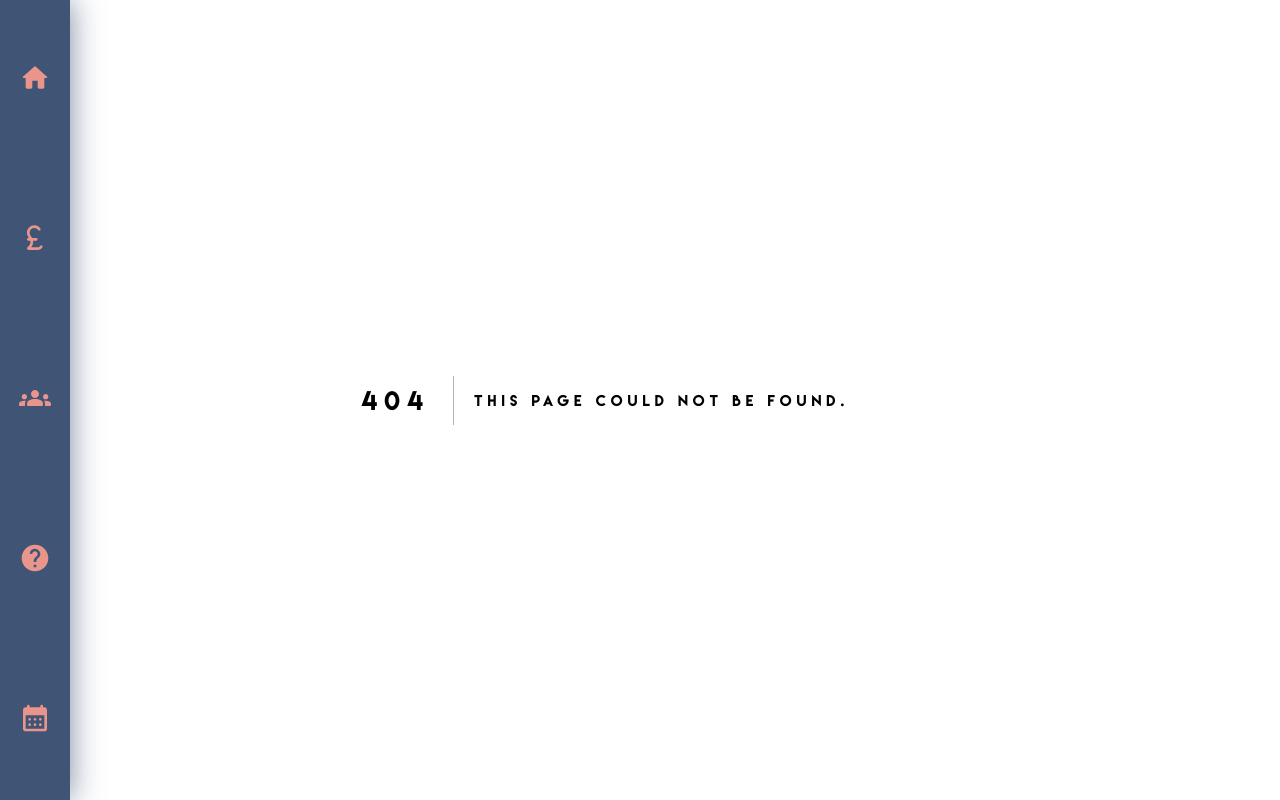
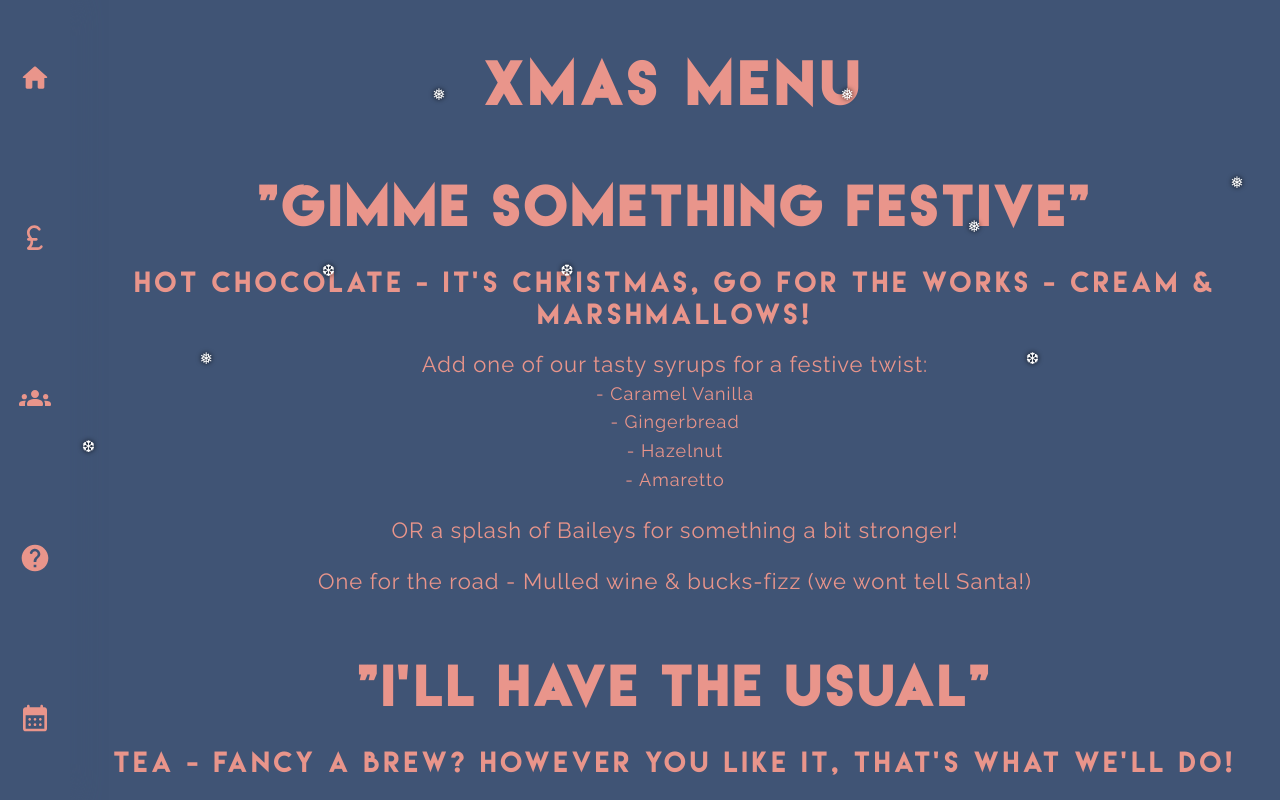
Before and after one commit to declanharrop/alice-and-the-hair, a Next.js app: page /xmas-menu in a window 1280 px wide. Before the commit this address had no page. Shown: the top 800 px of the page. Built offline with nearby package versions, Linux system fonts and the light colour scheme.

Commit message:
Added xmas menu

```diff
--- /dev/null
+++ b/src/pages/xmas-menu.js
@@ -0,0 +1,51 @@
+import XmasMenuStyles from '../styles/XmasMenu.styles';
+
+export default function XmasMenu() {
+  return (
+    <XmasMenuStyles>
+      <h1>Xmas Menu</h1>
+      <main>
+        <h2>"GIMME SOMETHING FESTIVE"</h2>
+        <div className="item">
+          <h3>
+            Hot chocolate - it’s Christmas, go for the works - cream &
+            marshmallows!
+          </h3>
+          <h5>Add one of our tasty syrups for a festive twist:</h5>
+          <p>- Caramel Vanilla</p>
+          <p>- Gingerbread</p>
+          <p>- Hazelnut</p>
+          <p>- Amaretto</p>
+          <h5>OR a splash of Baileys for something a bit stronger!</h5>
+          <h5>
+            One for the road - Mulled wine & bucks-fizz (we wont tell Santa!)
+          </h5>
+        </div>
+        <h2>"I’LL HAVE THE USUAL"</h2>
+        <div className="item">
+          <h3>
+            Tea - fancy a brew? However you like it, that’s what we’ll do!
+          </h3>
+          <h5>Coffee - lattes, cappuccinos & mocha galore!</h5>
+          <h5>Our usual cold drinks and alternative teas available too.</h5>
+          <h5>*Decaf & non dairy available</h5>
+        </div>
+      </main>
+
+      <div className="snowflakes" aria-hidden="true">
+        <div className="snowflake">❅</div>
+        <div className="snowflake">❆</div>
+        <div className="snowflake">❅</div>
+        <div className="snowflake">❆</div>
+        <div className="snowflake">❅</div>
+        <div className="snowflake">❆</div>
+        <div className="snowflake">❅</div>
+        <div className="snowflake">❆</div>
+        <div className="snowflake">❅</div>
+        <div className="snowflake">❆</div>
+        <div className="snowflake">❅</div>
+        <div className="snowflake">❆</div>
+      </div>
+    </XmasMenuStyles>
+  );
+}
--- /dev/null
+++ b/src/styles/XmasMenu.styles.js
@@ -0,0 +1,170 @@
+import styled from 'styled-components';
+
+const XmasMenuStyles = styled.div`
+  background-color: var(--navy);
+  padding: 5vh 10px;
+  color: var(--peach);
+  h1 {
+    margin-bottom: 50px;
+  }
+  main {
+    max-width: 1200px;
+    margin: 0 auto;
+    .item {
+      margin-top: 30px;
+      margin-bottom: 60px;
+    }
+    h3 {
+      font-size: 2.6rem;
+      letter-spacing: 0.4rem;
+    }
+    h5 {
+      margin-top: 20px;
+      font-size: 2.2rem;
+      letter-spacing: 0.1rem;
+      text-transform: none;
+    }
+  }
+  @media screen and (max-width: 560px) {
+    h1 {
+      font-size: 4rem;
+    }
+    main {
+      h2 {
+        font-size: 2.6rem;
+        letter-spacing: 0.4rem;
+      }
+      h3 {
+        font-size: 2rem;
+        letter-spacing: 0.4rem;
+      }
+    }
+  }
+
+  /* customizable snowflake styling */
+  .snowflake {
+    color: #fff;
+    font-size: 1em;
+    font-family: Arial, sans-serif;
+    text-shadow: 0 0 5px #000;
+  }
+
+  @-webkit-keyframes snowflakes-fall {
+    0% {
+      top: -10%;
+    }
+    100% {
+      top: 100%;
+    }
+  }
+  @-webkit-keyframes snowflakes-shake {
+    0%,
+    100% {
+      -webkit-transform: translateX(0);
+      transform: translateX(0);
+    }
+    50% {
+      -webkit-transform: translateX(80px);
+      transform: translateX(80px);
+    }
+  }
+  @keyframes snowflakes-fall {
+    0% {
+      top: -10%;
+    }
+    100% {
+      top: 100%;
+    }
+  }
+  @keyframes snowflakes-shake {
+    0%,
+    100% {
+      transform: translateX(0);
+    }
+    50% {
+      transform: translateX(80px);
+    }
+  }
+  .snowflake {
+    position: fixed;
+    top: -10%;
+    z-index: 9999;
+    -webkit-user-select: none;
+    -moz-user-select: none;
+    -ms-user-select: none;
+    user-select: none;
+    cursor: default;
+    -webkit-animation-name: snowflakes-fall, snowflakes-shake;
+    -webkit-animation-duration: 10s, 3s;
+    -webkit-animation-timing-function: linear, ease-in-out;
+    -webkit-animation-iteration-count: infinite, infinite;
+    -webkit-animation-play-state: running, running;
+    animation-name: snowflakes-fall, snowflakes-shake;
+    animation-duration: 10s, 3s;
+    animation-timing-function: linear, ease-in-out;
+    animation-iteration-count: infinite, infinite;
+    animation-play-state: running, running;
+  }
+  .snowflake:nth-of-type(0) {
+    left: 1%;
+    -webkit-animation-delay: 0s, 0s;
+    animation-delay: 0s, 0s;
+  }
+  .snowflake:nth-of-type(1) {
+    left: 10%;
+    -webkit-animation-delay: 1s, 1s;
+    animation-delay: 1s, 1s;
+  }
+  .snowflake:nth-of-type(2) {
+    left: 20%;
+    -webkit-animation-delay: 6s, 0.5s;
+    animation-delay: 6s, 0.5s;
+  }
+  .snowflake:nth-of-type(3) {
+    left: 30%;
+    -webkit-animation-delay: 4s, 2s;
+    animation-delay: 4s, 2s;
+  }
+  .snowflake:nth-of-type(4) {
+    left: 40%;
+    -webkit-animation-delay: 2s, 2s;
+    animation-delay: 2s, 2s;
+  }
+  .snowflake:nth-of-type(5) {
+    left: 50%;
+    -webkit-animation-delay: 8s, 3s;
+    animation-delay: 8s, 3s;
+  }
+  .snowflake:nth-of-type(6) {
+    left: 60%;
+    -webkit-animation-delay: 6s, 2s;
+    animation-delay: 6s, 2s;
+  }
+  .snowflake:nth-of-type(7) {
+    left: 70%;
+    -webkit-animation-delay: 2.5s, 1s;
+    animation-delay: 2.5s, 1s;
+  }
+  .snowflake:nth-of-type(8) {
+    left: 80%;
+    -webkit-animation-delay: 1s, 0s;
+    animation-delay: 1s, 0s;
+  }
+  .snowflake:nth-of-type(9) {
+    left: 90%;
+    -webkit-animation-delay: 3s, 1.5s;
+    animation-delay: 3s, 1.5s;
+  }
+  .snowflake:nth-of-type(10) {
+    left: 25%;
+    -webkit-animation-delay: 2s, 0s;
+    animation-delay: 2s, 0s;
+  }
+  .snowflake:nth-of-type(11) {
+    left: 65%;
+    -webkit-animation-delay: 4s, 2.5s;
+    animation-delay: 4s, 2.5s;
+  }
+`;
+
+export default XmasMenuStyles;
```
